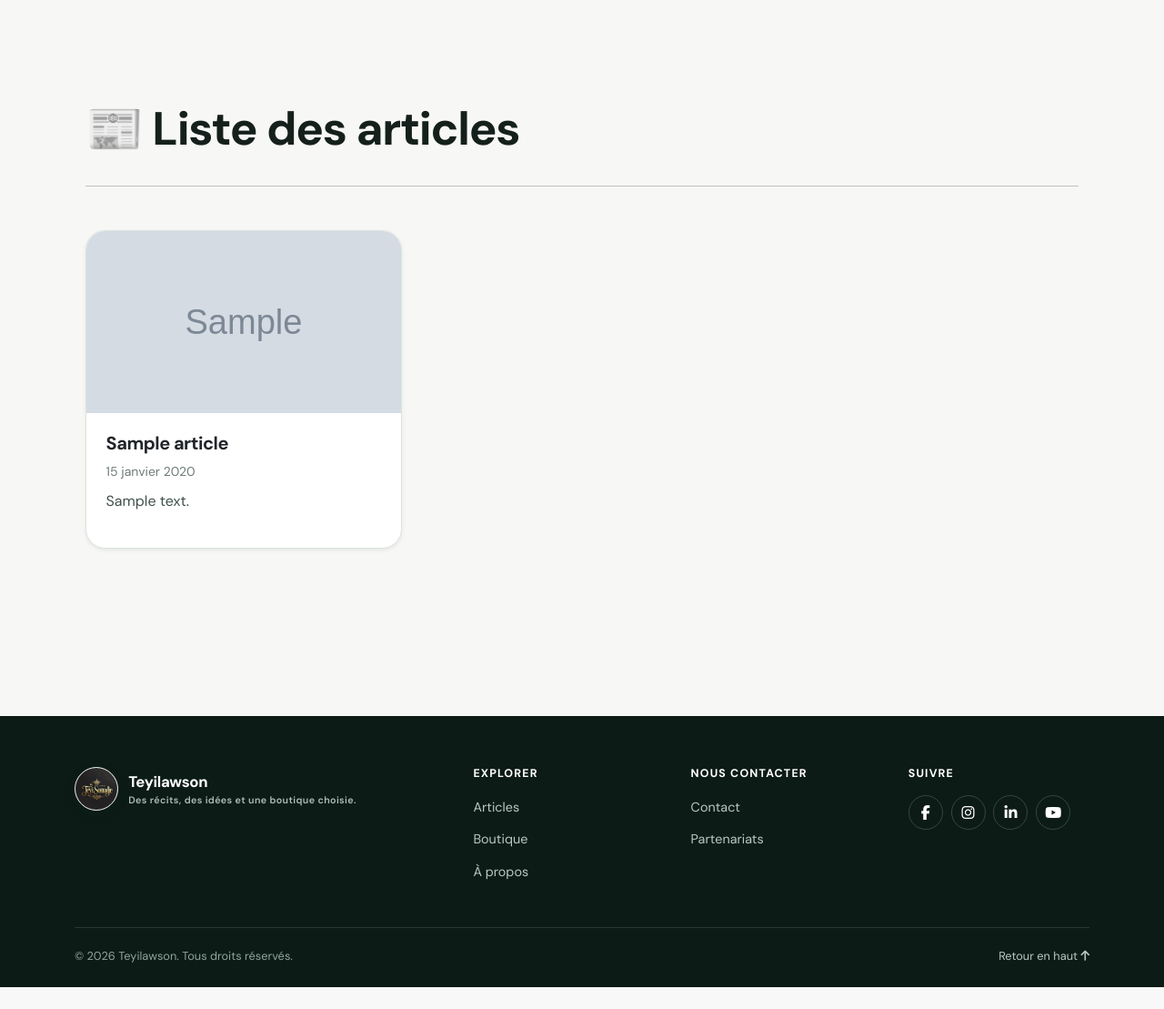
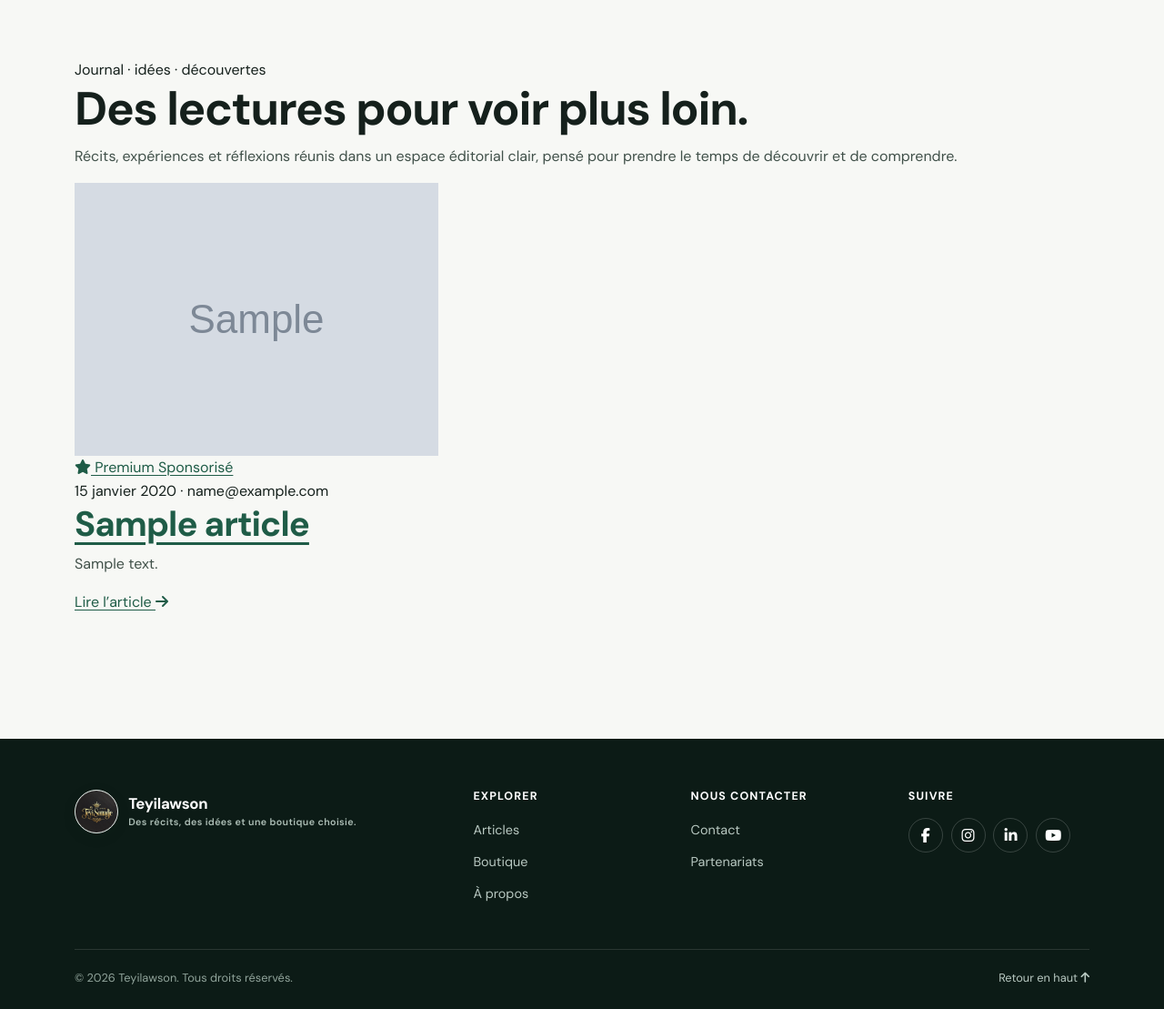
Before and after one commit to teyi12/my_blog, a Django app: page /articles/ in a window 1280 px wide. Shown: the part 119-1228 px from the top of the page at 91% size. Before the commit the page ends 1204 px from the top, so only its background shows below. Run offline with Django 5.2, Linux system fonts and the light colour scheme; tables that the repository leaves empty hold one stand-in row (values such as "Sample post"); grey boxes marked "Sample" are stand-in pictures.

Commit message:
style: redesign articles listing

```diff
--- a/articles/templates/articles/list.html
+++ b/articles/templates/articles/list.html
@@ -1,117 +1,144 @@
 {% extends 'template_base.html' %}
-{% load static %} {% block titre %}Articles{%endblock %}
+{% load static %}
+
+{% block titre %}Articles — Teyilawson{% endblock %}
+
+{% block styles %}
+<link rel="stylesheet" href="{% static 'css/articles.css' %}">
+{% endblock %}
+
 {% block contenu %}
-<div class="container py-5">
-  <!-- Titre et bouton créer -->
-  <div class="row align-items-center mb-4">
-    <div class="col-lg-10">
-      <h1 class="fw-bold text-center text-lg-start">📰 Liste des articles</h1>
+<div class="articles-page">
+  <header class="articles-hero">
+    <div class="articles-hero-copy">
+      <span class="articles-eyebrow">Journal · idées · découvertes</span>
+      <h1>Des lectures pour voir plus loin.</h1>
+      <p>
+        Récits, expériences et réflexions réunis dans un espace éditorial clair,
+        pensé pour prendre le temps de découvrir et de comprendre.
+      </p>
     </div>
-    <div class="col-lg-2 text-lg-end text-center mt-3 mt-lg-0">
+
     {% if user.is_authenticated and user.is_staff %}
-      <a class="btn btn-success" href="{% url 'articles:article_creer' %}">
-        <i class="fas fa-plus-circle me-1"></i> Créer
+      <a class="btn btn-brand articles-create" href="{% url 'articles:article_creer' %}">
+        <i class="fa-solid fa-plus" aria-hidden="true"></i>
+        Nouvel article
       </a>
     {% endif %}
+  </header>
+
+  {% if page_obj %}
+    <section class="articles-grid" aria-label="Liste des articles">
+      {% for article in page_obj %}
+        <article class="article-card {% if forloop.first %}article-card-featured{% endif %}">
+          <a class="article-card-media" href="{% url 'articles:article_detail' slug=article.slug %}" aria-label="Lire {{ article.titre }}">
+            {% if article.image %}
+              <img src="{{ article.image.url }}" alt="{{ article.titre }}">
+            {% else %}
+              <img src="{% static 'images/default.jpg' %}" alt="">
+            {% endif %}
+
+            <div class="article-badges" aria-label="Informations de l’article">
+              {% if article.is_premium %}
+                <span class="article-badge article-badge-premium">
+                  <i class="fa-solid fa-star" aria-hidden="true"></i> Premium
+                </span>
+              {% endif %}
+              {% if article.est_sponsorise %}
+                <span class="article-badge">Sponsorisé</span>
+              {% endif %}
             </div>
+          </a>
+
+          <div class="article-card-body">
+            <div class="article-meta">
+              <time datetime="{{ article.date_publication|date:'Y-m-d' }}">
+                {{ article.date_publication|date:"d F Y" }}
+              </time>
+              {% if article.auteur %}
+                <span aria-hidden="true">·</span>
+                <span>{{ article.auteur.username|default:article.auteur.email }}</span>
+              {% endif %}
             </div>
 
-  <hr class="mb-5" />
+            <h2>
+              <a href="{% url 'articles:article_detail' slug=article.slug %}">
+                {{ article.titre }}
+              </a>
+            </h2>
 
-  <!-- Liste des articles -->
-  <div class="row g-4">
-    {% for article in page_obj %}
-    <div class="col-md-6 col-lg-4">
-      <div class="card h-100 shadow-sm border-0 rounded-3 overflow-hidden hover-shadow">
-        <a href="{% url 'articles:article_detail' slug=article.slug %}">
-          {% if article.image %}
-          <img
-            class="card-img-top"
-            src="{{ article.image.url }}"
-            alt="{{ article.titre }}"
-            style="height: 200px; object-fit: cover"
-          />
-          {% else %}
-          <img
-            class="card-img-top"
-            src="{% static 'images/default.jpg' %}"
-            alt="Image par défaut"
-            style="height: 200px; object-fit: cover"
-          />
-          {% endif %}
+            <p class="article-excerpt">{{ article.contenu|striptags|truncatewords:30 }}</p>
+
+            <div class="article-card-footer">
+              <a class="article-read-link" href="{% url 'articles:article_detail' slug=article.slug %}">
+                Lire l’article
+                <i class="fa-solid fa-arrow-right" aria-hidden="true"></i>
               </a>
 
-        <div class="card-body d-flex flex-column">
-          <h5 class="card-title fw-bold">
-            <a
-              href="{% url 'articles:article_detail' slug=article.slug %}"
-              class="text-decoration-none text-dark"
-            >
-              {{ article.titre }}
+              {% if user.is_authenticated and user.is_staff or article.auteur == user %}
+                <div class="article-admin-actions" aria-label="Actions de gestion">
+                  <a href="{% url 'articles:article_modifier' slug=article.slug %}" aria-label="Modifier {{ article.titre }}" title="Modifier">
+                    <i class="fa-regular fa-pen-to-square" aria-hidden="true"></i>
                   </a>
-          </h5>
-
-          <p class="card-text text-muted small mb-2">
-            {{ article.date_publication|date:"d F Y" }}
-          </p>
-          <p class="card-text flex-grow-1">{{ article.contenu|truncatewords:25 }}</p>
-          <a
-            href="{% url 'articles:article_detail' slug=article.slug %}" class="btn btn-link p-0 mt-2 read-more" style="display: none"
-          >
-            Lire plus →
+                  <a class="article-delete-link" href="{% url 'articles:article_supprimer' slug=article.slug %}" aria-label="Supprimer {{ article.titre }}" title="Supprimer">
+                    <i class="fa-regular fa-trash-can" aria-hidden="true"></i>
                   </a>
-          {% if user.is_authenticated and user.is_staff or article.auteur == user %}
-          <div class="d-flex gap-2 mt-3">
-            <a
-              href="{% url 'articles:article_modifier' slug=article.slug %}"
-              class="btn btn-warning btn-sm flex-fill"
-              >✏️ Modifier</a
-            >
-            <a
-              href="{% url 'articles:article_supprimer' slug=article.slug %}"
-              class="btn btn-danger btn-sm flex-fill"
-              >🗑 Supprimer</a
-            >
                 </div>
               {% endif %}
             </div>
           </div>
+        </article>
+      {% empty %}
+        <div class="articles-empty">
+          <span class="articles-empty-icon"><i class="fa-regular fa-newspaper" aria-hidden="true"></i></span>
+          <h2>Aucun article pour le moment</h2>
+          <p>Les prochains récits et découvertes apparaîtront ici.</p>
         </div>
-    {% empty %}
-    <div class="col-12 text-center">
-      <p class="text-muted">Aucun article disponible pour le moment.</p>
+      {% endfor %}
+    </section>
+  {% else %}
+    <div class="articles-empty">
+      <span class="articles-empty-icon"><i class="fa-regular fa-newspaper" aria-hidden="true"></i></span>
+      <h2>Aucun article pour le moment</h2>
+      <p>Les prochains récits et découvertes apparaîtront ici.</p>
     </div>
+  {% endif %}
+
+  {% if page_obj.has_other_pages %}
+    <nav class="articles-pagination" aria-label="Pagination des articles">
+      {% if page_obj.has_previous %}
+        <a class="articles-page-nav" href="?page={{ page_obj.previous_page_number }}">
+          <i class="fa-solid fa-arrow-left" aria-hidden="true"></i>
+          Précédent
+        </a>
+      {% else %}
+        <span class="articles-page-nav is-disabled">
+          <i class="fa-solid fa-arrow-left" aria-hidden="true"></i>
+          Précédent
+        </span>
+      {% endif %}
+
+      <div class="articles-page-numbers" aria-label="Pages">
+        {% for num in page_obj.paginator.page_range %}
+          {% if page_obj.number == num %}
+            <span class="articles-page-number is-current" aria-current="page">{{ num }}</span>
+          {% else %}
+            <a class="articles-page-number" href="?page={{ num }}" aria-label="Page {{ num }}">{{ num }}</a>
+          {% endif %}
         {% endfor %}
       </div>
 
-  <!-- Pagination -->
-  {% if page_obj.has_other_pages %}
-  <nav aria-label="Pagination" class="mt-5">
-    <ul class="pagination justify-content-center">
-      {% if page_obj.has_previous %}
-      <li class="page-item">
-        <a class="page-link" href="?page={{ page_obj.previous_page_number }}"
-          >&laquo; Précédent</a
-        >
-      </li>
+      {% if page_obj.has_next %}
+        <a class="articles-page-nav" href="?page={{ page_obj.next_page_number }}">
+          Suivant
+          <i class="fa-solid fa-arrow-right" aria-hidden="true"></i>
+        </a>
       {% else %}
-      <li class="page-item disabled">
-        <span class="page-link">&laquo; Précédent</span>
-      </li>
-      {% endif %} {% for num in page_obj.paginator.page_range %}
-      <li class="page-item {% if page_obj.number == num %}active{% endif %}">
-        <a class="page-link" href="?page={{ num }}">{{ num }}</a>
-      </li>
-      {% endfor %} {% if page_obj.has_next %}
-      <li class="page-item">
-        <a class="page-link" href="?page={{ page_obj.next_page_number }}"
-          >Suivant &raquo;</a
-        >
-      </li>
-      {% else %}
-      <li class="page-item disabled"><span class="page-link">Suivant &raquo;</span></li>
+        <span class="articles-page-nav is-disabled">
+          Suivant
+          <i class="fa-solid fa-arrow-right" aria-hidden="true"></i>
+        </span>
       {% endif %}
-    </ul>
     </nav>
   {% endif %}
 </div>
```
Lines whose indentation alone changed are shown as unchanged.
